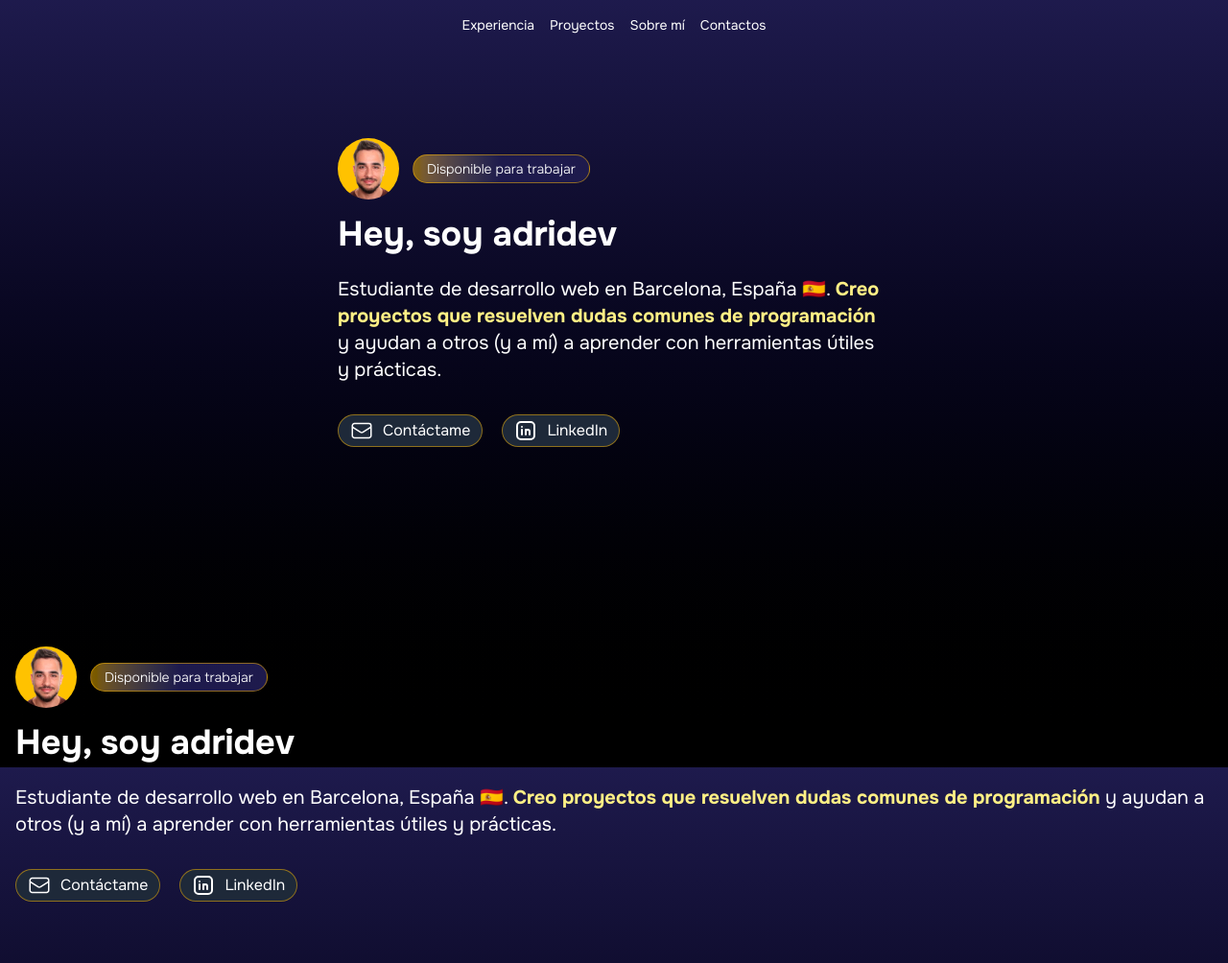
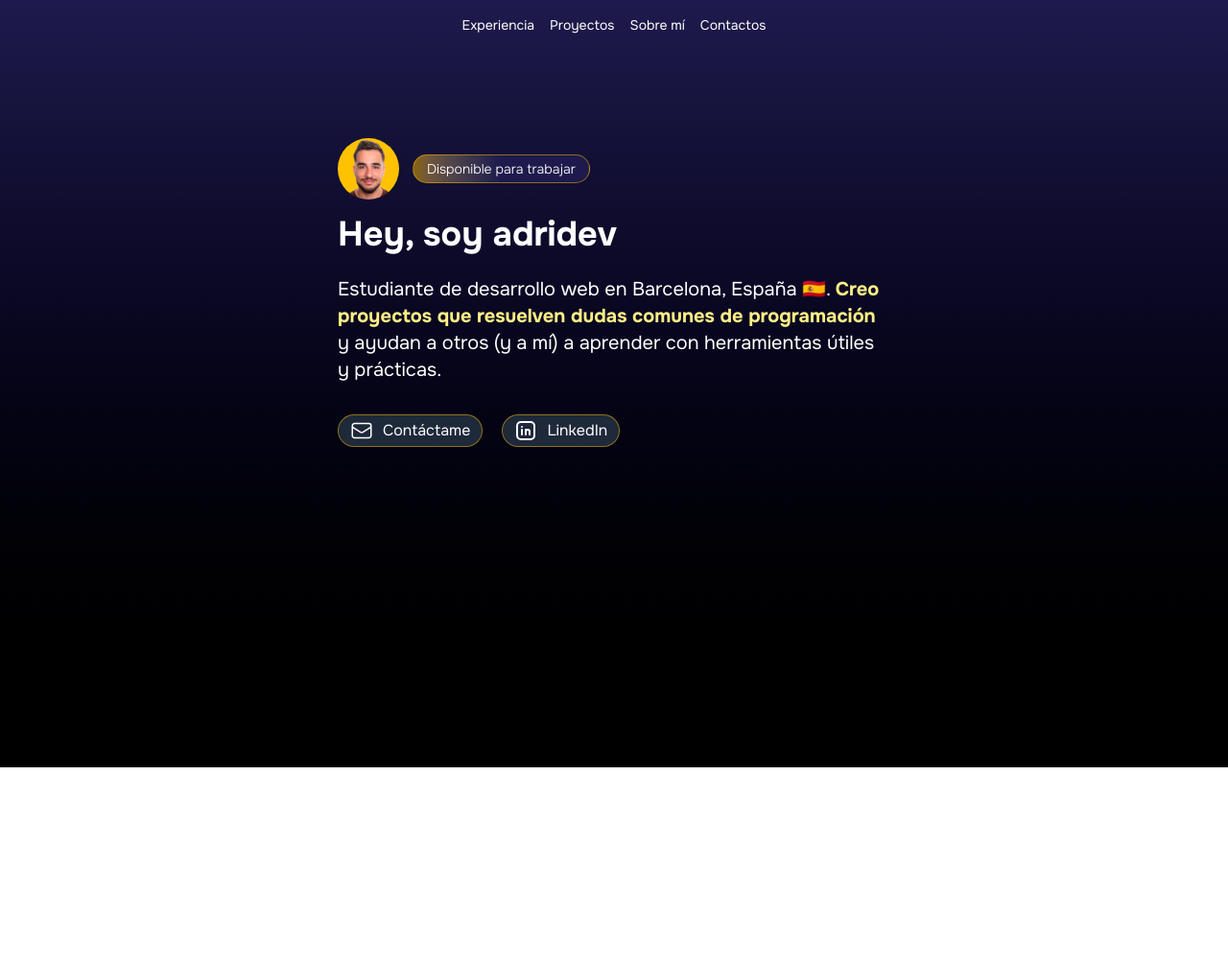
Before and after one commit to adriaxy/Portfolio-pr-ctica-Tailwind-midudev-, a plain HTML site: page index.html in a window 1280 px wide. Shown: the whole page at 96% size. After the commit the page ends 800 px from the top, so only its background shows below. Drawn offline with Linux system fonts and the light colour scheme.

Commit message:
index corregido

```diff
--- a/index.html
+++ b/index.html
@@ -43,27 +43,6 @@
                         </a>
                     </nav>
                 </section>
-                <section class="py-16">
-                    <div class="flex gap-3.5 items-center">
-                        <div class="size-16 rounded-full bg-cover bg-[url(/assets/adria.png)] bg-[center_15%]
-                        "></div>
-                        <p class="bg-gradient-to-r from-amber-400/50 via-indigo-950 to-indigo-950  backdrop-blur-3 border border-amber-400/50 rounded-full px-3.5  py-1 font-light text-sm">Disponible para trabajar</p>
-                    </div>
-                    <h1 class="text-4xl font-bold mt-4">Hey, soy adridev</h1>
-                    <p class="text-xl mt-6 [&>strong]:text-yellow-200">Estudiante de desarrollo web en Barcelona, España 🇪🇸. <strong>Creo proyectos que resuelven dudas comunes de programación</strong> y ayudan a otros (y a mí) a aprender con herramientas útiles y prácticas.</p>
-                    <nav class="flex gap-5 mt-8">
-                        <a href="mailto:adrisup959@gmail.com" target="_blank" class="flex gap-2.5 items-center justify-center bg-gray-800 text-md w-fit py-1 px-3 border border-amber-400/50 rounded-full hover:bg-amber-400 hover:text-gray-800 transition-colors duration-200 ease-in-out">
-                            <svg xmlns="http://www.w3.org/2000/svg" fill="none" viewBox="0 0 24 24" stroke-width="1.5" stroke="currentColor" class="size-6">
-                            <path stroke-linecap="round" stroke-linejoin="round" d="M21.75 6.75v10.5a2.25 2.25 0 0 1-2.25 2.25h-15a2.25 2.25 0 0 1-2.25-2.25V6.75m19.5 0A2.25 2.25 0 0 0 19.5 4.5h-15a2.25 2.25 0 0 0-2.25 2.25m19.5 0v.243a2.25 2.25 0 0 1-1.07 1.916l-7.5 4.615a2.25 2.25 0 0 1-2.36 0L3.32 8.91a2.25 2.25 0 0 1-1.07-1.916V6.75" />
-                            </svg>
-                            <span>Contáctame</span>
-                        </a>
-                        <a href="https://www.linkedin.com/in/adriagarrigab" target="_blank" class="flex gap-2.5 items-center justify-center bg-gray-800 text-md w-fit py-1 px-3 border border-amber-400/50 rounded-full hover:bg-amber-400 hover:text-gray-800 transition-colors duration-200 ease-in-out">
-                            <svg  xmlns="http://www.w3.org/2000/svg"  width="24"  height="24"  viewBox="0 0 24 24"  fill="none"  stroke="currentColor"  stroke-width="2"  stroke-linecap="round"  stroke-linejoin="round"  class="icon icon-tabler icons-tabler-outline icon-tabler-brand-linkedin"><path stroke="none" d="M0 0h24v24H0z" fill="none"/><path d="M8 11v5" /><path d="M8 8v.01" /><path d="M12 16v-5" /><path d="M16 16v-3a2 2 0 1 0 -4 0" /><path d="M3 7a4 4 0 0 1 4 -4h10a4 4 0 0 1 4 4v10a4 4 0 0 1 -4 4h-10a4 4 0 0 1 -4 -4z" /></svg>
-                            <span>LinkedIn</span>
-                        </a>
-                    </nav>
-                </section>
             </main>
     </div>
     <script src="main.js"></script>
```
